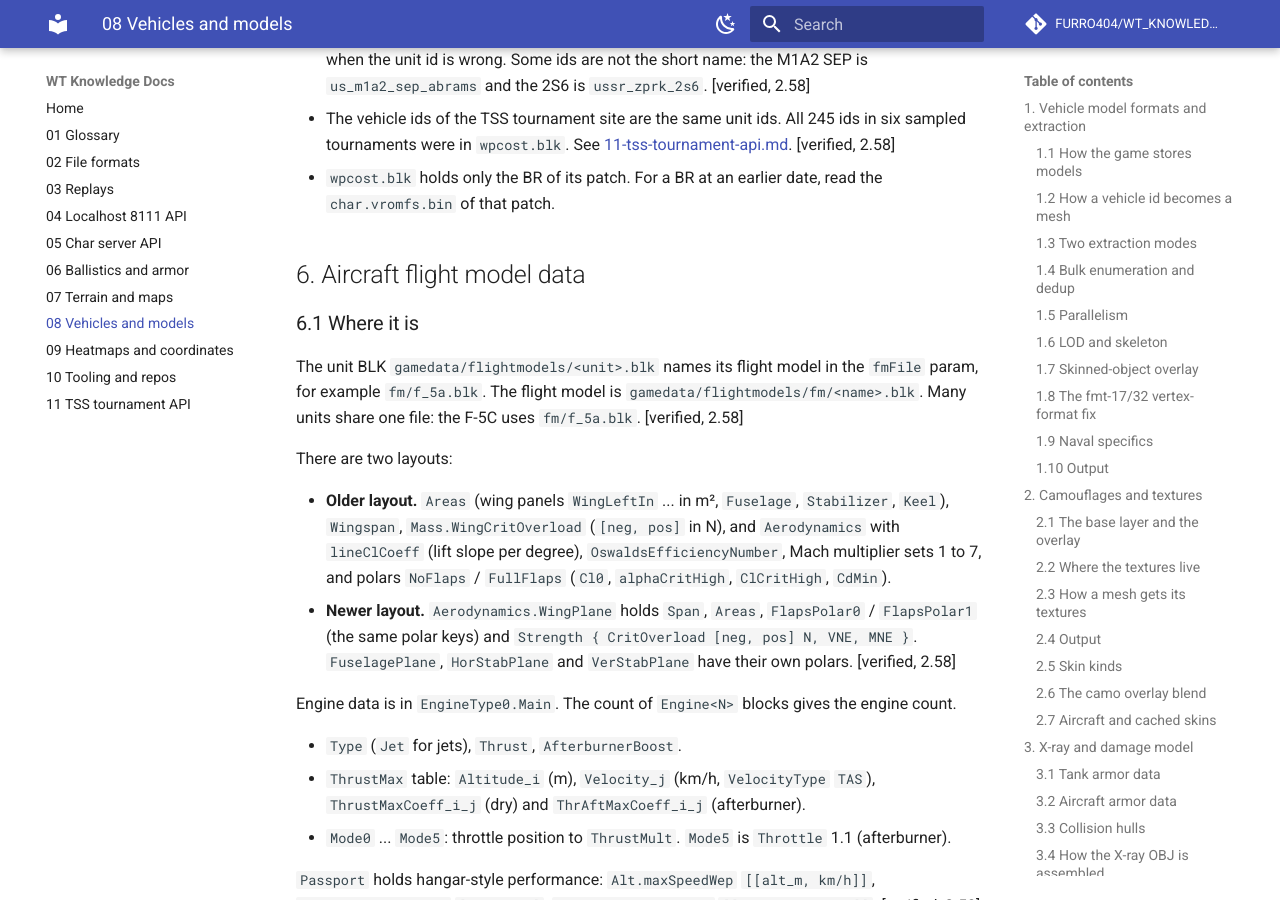
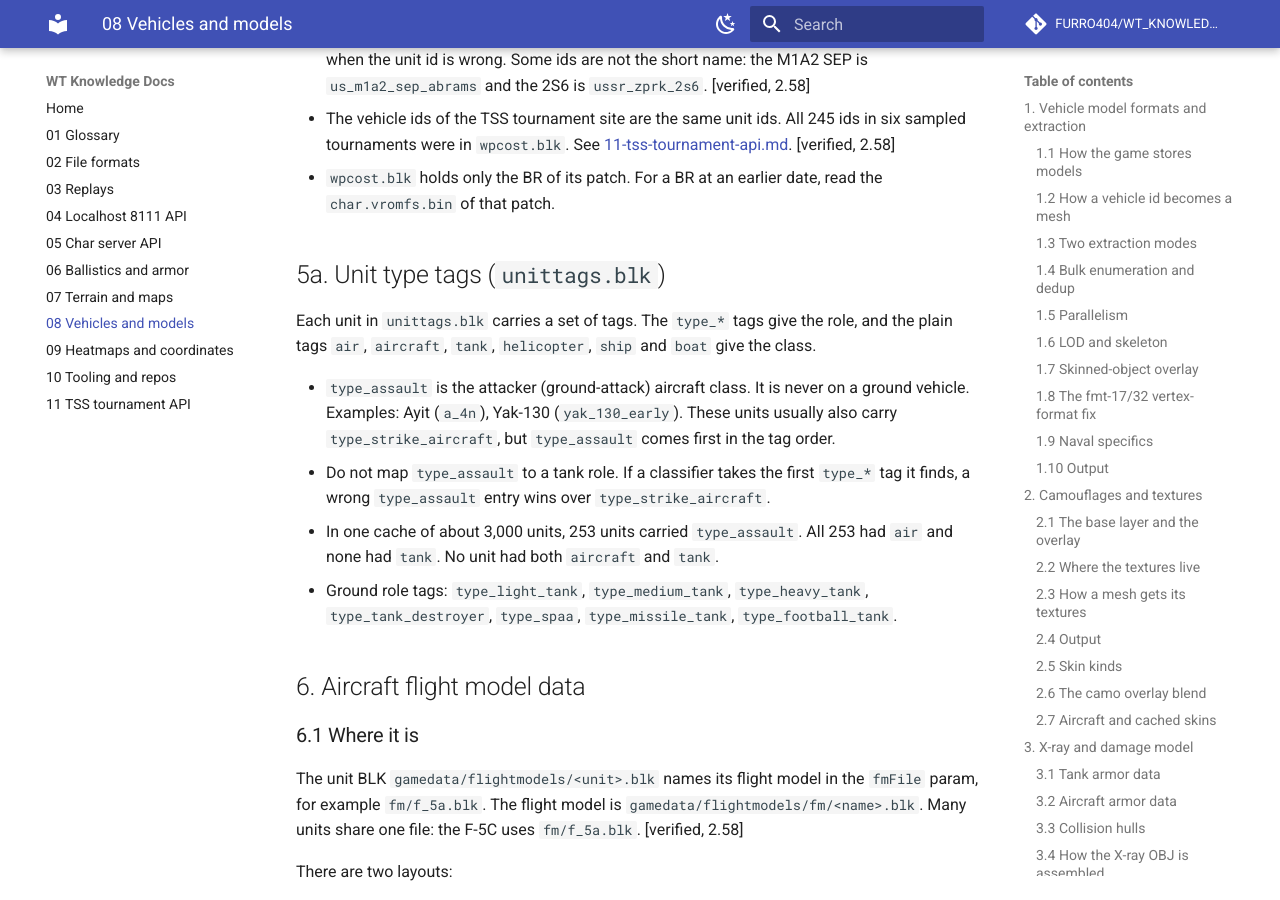
Before and after one commit to FURRO404/WT_KNOWLEDGE_DOCS, an MkDocs documentation site: the page built from docs/08-vehicles-and-models.md, in a window 1280 px wide and 900 px high, scrolled down 11583 px. Built offline with MkDocs 1.6.1 and Material for MkDocs 9.7.7, drawn with Linux system fonts in a browser that asks for light colours; comment, search, counter and statistics services are not loaded.

Commit message:
Add unit type tags section: type_assault is the attacker aircraft class

```diff
--- a/docs/08-vehicles-and-models.md
+++ b/docs/08-vehicles-and-models.md
@@ -511,6 +511,26 @@ Example: `us_m47_patton_II` has `economicRankHistorical` 19 (BR 7.3).
 - `wpcost.blk` holds only the BR of its patch. For a BR at an earlier date, read
   the `char.vromfs.bin` of that patch.
 
+## 5a. Unit type tags (`unittags.blk`)
+
+Each unit in `unittags.blk` carries a set of tags. The `type_*` tags give
+the role, and the plain tags `air`, `aircraft`, `tank`, `helicopter`,
+`ship` and `boat` give the class.
+
+- `type_assault` is the attacker (ground-attack) aircraft class. It is
+  never on a ground vehicle. Examples: Ayit (`a_4n`), Yak-130
+  (`yak_130_early`). These units usually also carry
+  `type_strike_aircraft`, but `type_assault` comes first in the tag order.
+- Do not map `type_assault` to a tank role. If a classifier takes the
+  first `type_*` tag it finds, a wrong `type_assault` entry wins over
+  `type_strike_aircraft`.
+- In one cache of about 3,000 units, 253 units carried `type_assault`.
+  All 253 had `air` and none had `tank`. No unit had both `aircraft` and
+  `tank`.
+- Ground role tags: `type_light_tank`, `type_medium_tank`,
+  `type_heavy_tank`, `type_tank_destroyer`, `type_spaa`,
+  `type_missile_tank`, `type_football_tank`.
+
 ## 6. Aircraft flight model data
 
 ### 6.1 Where it is
```
